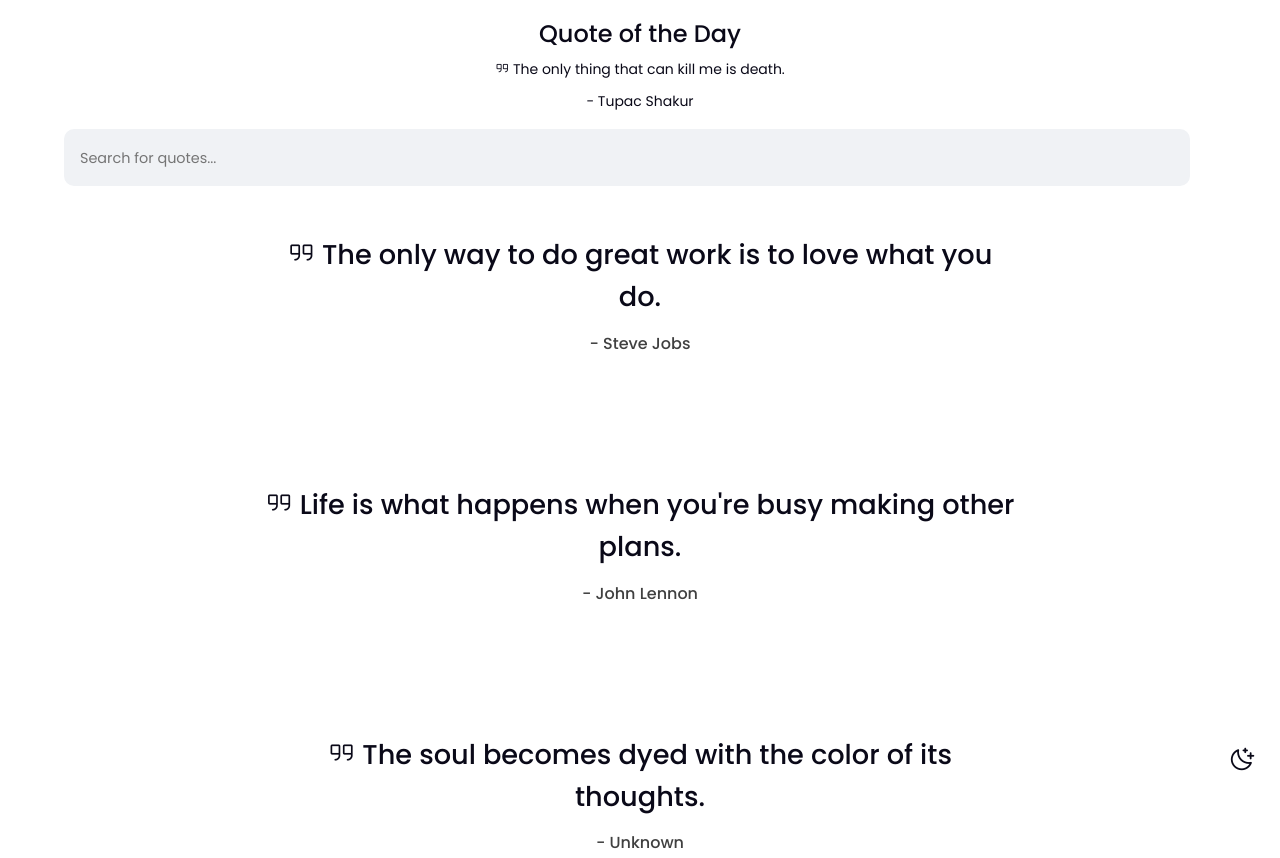
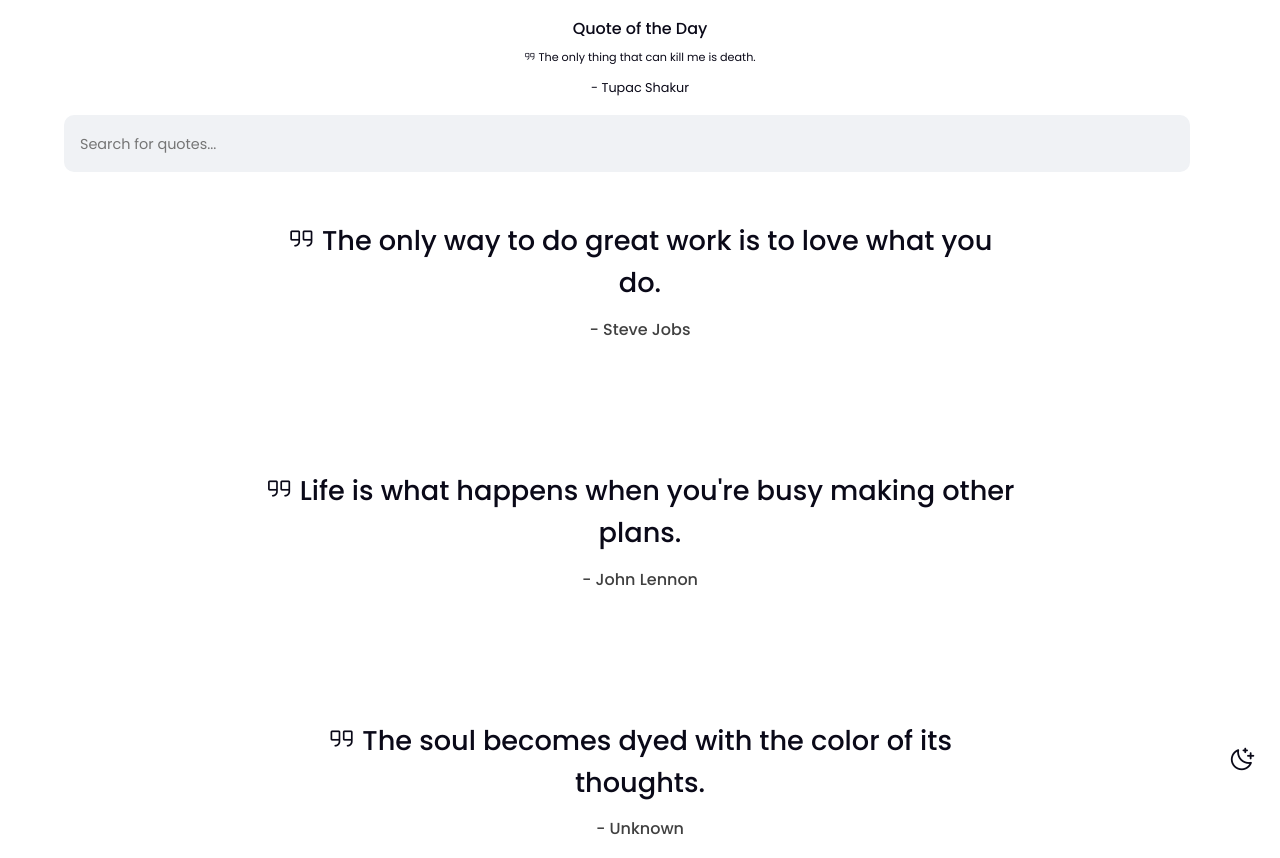
Before and after one commit to emersonramos3lt/quotes-website-js, a plain HTML site: page index.html in a window 1280 px wide. Shown: the top 858 px of the page. Drawn offline with nearby package versions, Linux system fonts and the light colour scheme; some icons are missing.

Commit message:
Update style.css

```diff
--- a/css/style.css
+++ b/css/style.css
@@ -36,15 +36,16 @@ body {
 
 .daily-quote h2 {
   font-weight: 500;
+  font-size: 1rem;
 }
 
 .daily-quote-text {
   margin: 0.5rem 0;
-  font-size: 0.875rem;
+  font-size: 0.7rem;
 }
 
 .daily-quote-author {
-  font-size: 0.875rem;
+  font-size: 0.8rem;
 }
 
 /* INPUT */
@@ -127,6 +128,4 @@ label {
   .card {
     margin-bottom: 8rem;
   }
-
-
 }
```
